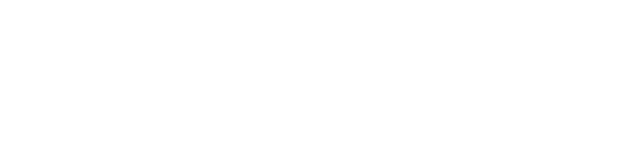
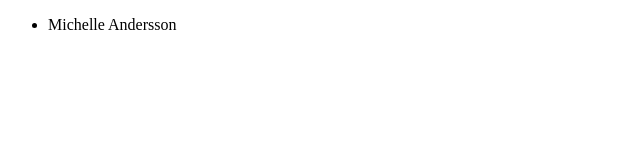
Before and after one commit to michelleandersson/conflict-resolution, a plain HTML site: page index.html in a window 1280 px wide. Shown: the whole page, without its empty margins (0-640 px from the left). Drawn offline with Linux system fonts and the light colour scheme.

Commit message:
add michelle name

```diff
--- a/index.html
+++ b/index.html
@@ -8,7 +8,7 @@
 <body>
     <main>
         <ul>
-
+            <li>Michelle Andersson</li>
         </ul>
     </main>
 
```
